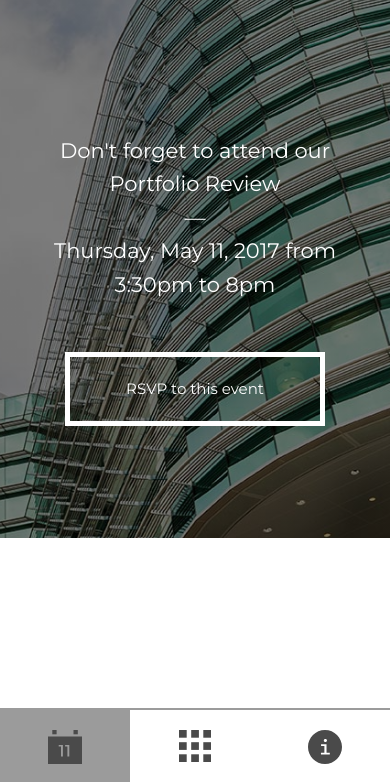
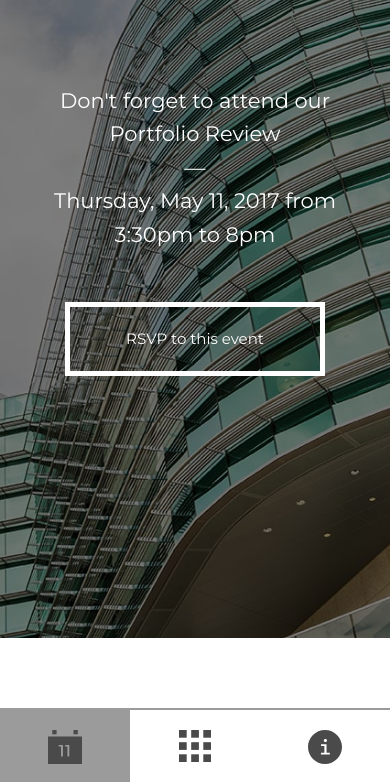
Before and after one commit to mitchdecastro/mgc-tool, a plain HTML site: page index.html in a window 390 px wide. Shown: the part 62-844 px from the top of the page. Drawn offline with Linux system fonts and the light colour scheme.

Commit message:
fixing margins

```diff
--- a/css/mgc.css
+++ b/css/mgc.css
@@ -107,7 +107,7 @@ a{
 
 @media (max-width: 750px) {
   .landing {
-    height: 60rem;
+    height: 70rem;
   }
 }
 
@@ -142,7 +142,7 @@ a{
 .reminder {
   color: #fff;
   text-align: center;
-  margin-top: 12rem;
+  margin-top: 8rem;
 }
 
 .reminder p {
@@ -151,7 +151,7 @@ a{
 
 .header {
   text-align: center;
-  margin: 2rem 0 1rem 0;
+  margin: 2rem 0 0 0;
 }
 
 .student {
```
